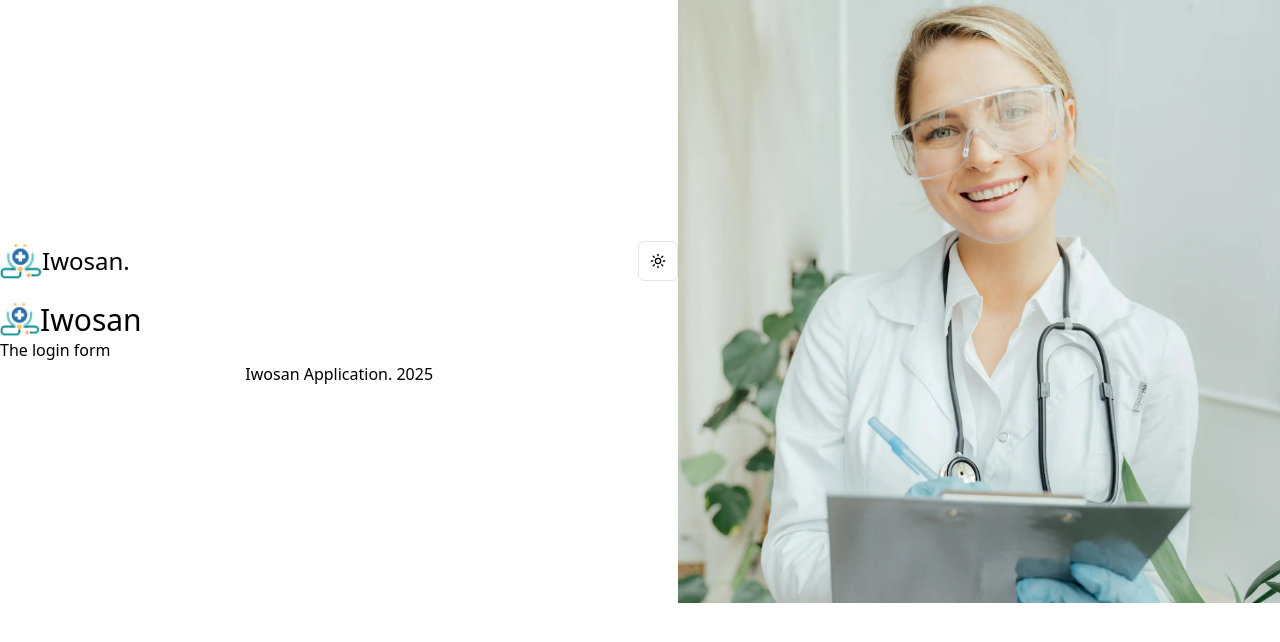
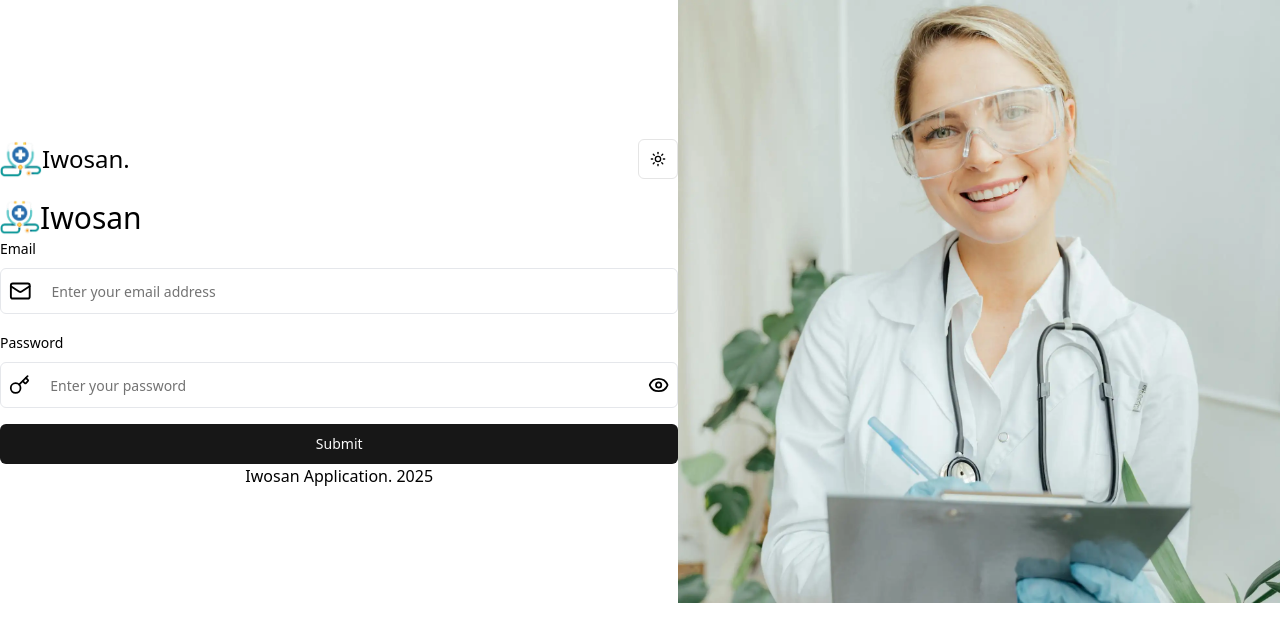
Before and after one commit to femiabimbola/hospital-management, a Next.js app in the folder client/: page /login in a window 1280 px wide. Shown: the top 642 px of the page. Built offline with nearby package versions, Linux system fonts and the light colour scheme.

Commit message:
working on the login form

```diff
--- a/client/components/LoginForm/index.tsx
+++ b/client/components/LoginForm/index.tsx
@@ -1,12 +1,126 @@
-"use client"
+"use client";
 
+import { loginFormSchema, } from "@/lib/formValidation";
+import { zodResolver } from "@hookform/resolvers/zod";
+import { Input } from "@/components/ui/input";
+import { useForm } from "react-hook-form";
 import { useState } from "react";
+import { z } from "zod";
+import {
+  Form,
+  FormControl,
+  FormField,
+  FormItem,
+  FormLabel,
+  FormMessage,
+} from "@/components/ui/form";
+import SubmitButton from "../Button";
+import { Mail, User, Key, Eye, EyeOff } from "lucide-react";
+import { FormError, FormSuccess } from "@/components/Messages";
+import axios from "axios"
 import { useRouter } from "next/navigation";
 
+
 export const LoginForm = () => {
+  const form = useForm<z.infer<typeof loginFormSchema>>({
+    resolver: zodResolver(loginFormSchema),
+    defaultValues: {
+      email: "",
+      password: "",
+    },
+  });
+
   const [isLoading, setIsLoading] = useState(false);
+  const [showPassword, setShowPassword] = useState(false);
+  const [error, setError] = useState("")
+  const [success, setSuccess] = useState("")
+  const router = useRouter();
+
+  const submit = async (values: z.infer<typeof loginFormSchema>) => {
+    setIsLoading(true);
+    setError('')
+    setSuccess('')
+    try {
+      // console.log(values.fullName, values.email, values.password);
+      const response = await axios.post("http://localhost:9000/api/auth/register", values)
+      form.reset()
+      setSuccess(response.data.msg)
+      router.push(`http://localhost:3000/login`)
+
+    } catch (error: any) {
+      setError(error.response.data.error[0].msg)
+    }finally {
+      setIsLoading(false);
+    }
+
+  };
 
   return (
-    <div>The login form </div>
-  )
-}
+    <Form {...form}>
+      <form onSubmit={form.handleSubmit(submit)} className="space-y-4">
+        {/* full name */}
+
+        {/* email */}
+        <FormField
+          control={form.control}
+          name="email"
+          render={({ field }) => (
+            <FormItem>
+              <FormLabel>Email</FormLabel>
+              <div className="flex rounded-md border dark:border-gray-800 items-center">
+                <Mail width={24} height={24} className="mx-2" />
+                <FormControl>
+                  <Input
+                    placeholder="Enter your email address"
+                    {...field}
+                    className="shad-input border-0 "
+                  />
+                </FormControl>
+              </div>
+              <FormMessage />
+            </FormItem>
+          )}
+        />
+
+        {/* Password */}
+        <FormField
+          control={form.control}
+          name="password"
+          render={({ field }) => (
+            <FormItem>
+              <FormLabel>Password</FormLabel>
+              <div className="flex rounded-md border dark:border-gray-800 items-center">
+                <Key width={24} height={24} className="mx-2" />
+                <FormControl>
+                  <Input
+                    placeholder="Enter your password"
+                    {...field}
+                    className="shad-input border-0 "
+                    type={showPassword ? "text" : "password"}
+                  />
+                </FormControl>
+                {showPassword ? (
+                  <EyeOff
+                    onClick={() => setShowPassword(false)}
+                    className="m-2"
+                  />
+                ) : (
+                  <Eye
+                    className="m-2 "
+                    onClick={() => setShowPassword(true)}
+                  />
+                )}
+
+              </div>
+              <FormMessage />
+            </FormItem>
+          )}
+        />
+        <FormError message={error} />
+        <FormSuccess message={success} />
+        {/* Submit button */}
+        <SubmitButton isLoading={isLoading}>Submit</SubmitButton>
+      </form>
+    </Form>
+  );
+};
--- a/client/lib/formValidation/index.ts
+++ b/client/lib/formValidation/index.ts
@@ -9,3 +9,11 @@ export const registerFormSchema = z.object({
     message: "Fullname must be at least 3 characters.",
   })
 })
+
+
+export const loginFormSchema = z.object({
+  email: z.string().email("Invalid email address"),
+  password: z.string().min(3, {
+    message: "Fullname must be at least 3 characters.",
+  })
+})
```
